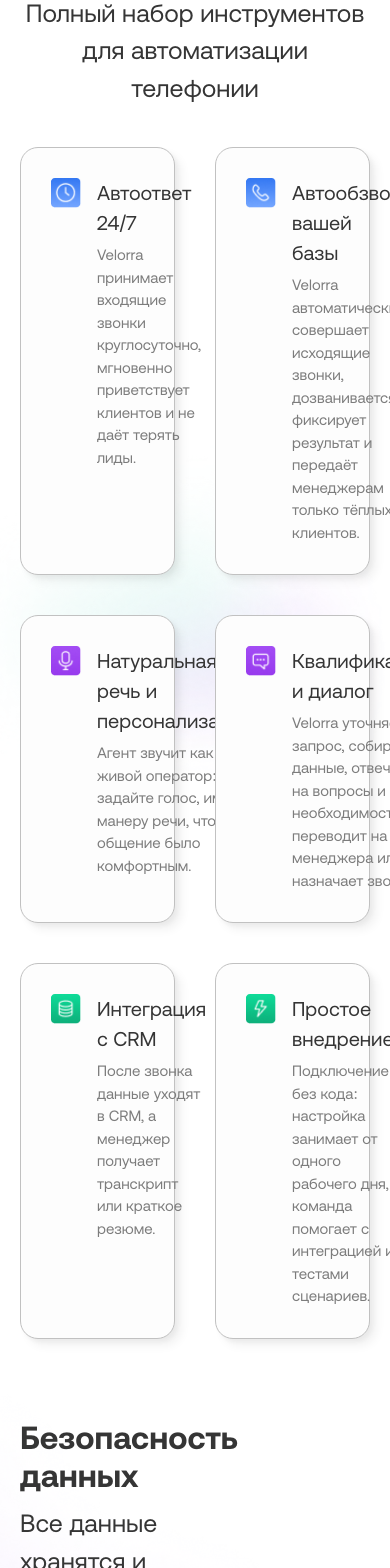
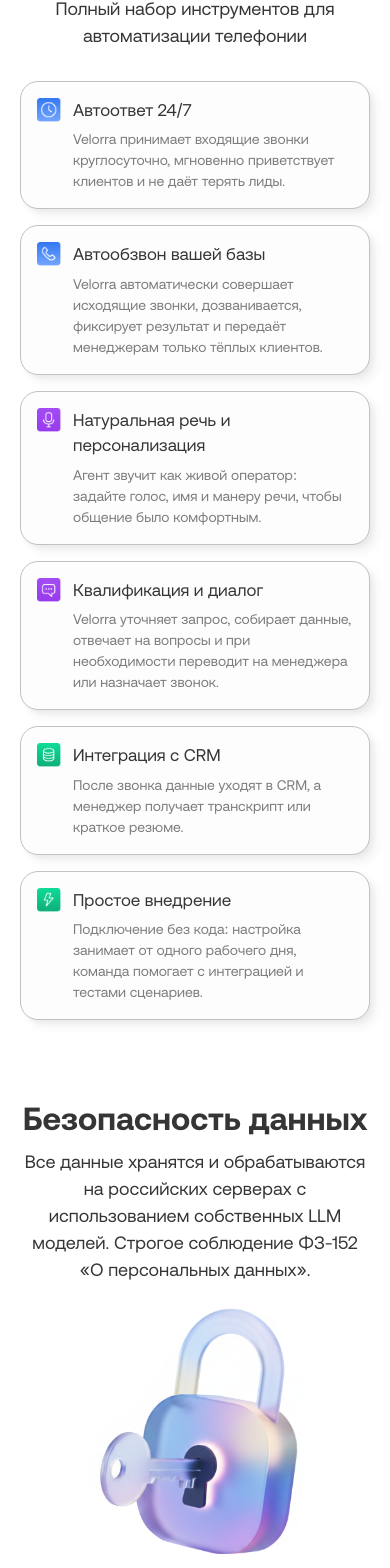
Before and after one commit to GRIZLI-RGB/velorra-landing, a Next.js app: page / in a window 390 px wide. Shown: the part 2620-4188 px from the top of the page. Built offline with nearby package versions, Linux system fonts and the light colour scheme.

Commit message:
Адаптив для DataSecurity, Features, PersonalAccount

```diff
--- a/components/landing/data-security.tsx
+++ b/components/landing/data-security.tsx
@@ -8,15 +8,15 @@ export default function DataSecurity({ className }: { className?: string }) {
 				src="/images/decor/left-data-security.png"
 				alt=""
 				aria-hidden="true"
-				className="pointer-events-none absolute top-1/2 left-[calc(50%-50vw)] -translate-y-1/2 select-none"
+				className="pointer-events-none absolute top-1/2 left-[calc(50%-50vw)] -translate-y-1/2 select-none max-[985px]:hidden"
 			/>
 
-			<div className="default-container relative z-10 flex gap-11 items-center">
+			<div className="default-container relative z-10 flex items-center gap-11 max-[985px]:flex-col max-[985px]:gap-6 max-[985px]:text-center">
 				<div className="max-w-[560px]">
-					<Title as="h2" align="left">
+					<Title as="h2" align="left" className="max-[985px]:text-center">
 						Безопасность данных
 					</Title>
-					<p className="text-[25px] mt-2.5">
+					<p className="mt-2.5 text-[25px] max-[985px]:text-[20px] max-md:text-[18px]">
 						Все данные хранятся и обрабатываются на российских
 						серверах с использованием собственных LLM моделей.
 						Строгое соблюдение ФЗ-152 «О персональных данных».
@@ -27,6 +27,7 @@ export default function DataSecurity({ className }: { className?: string }) {
 					alt=""
 					width={343}
 					height={385}
+					className="h-auto w-[343px] max-[985px]:w-[260px] max-md:w-[220px]"
 				/>
 			</div>
 		</section>
--- a/components/landing/features.tsx
+++ b/components/landing/features.tsx
@@ -47,20 +47,20 @@ export default function Features({ className }: { className?: string }) {
 				src="/images/decor/center-features.png"
 				alt=""
 				aria-hidden="true"
-				className="pointer-events-none absolute top-1/2 left-1/2 -translate-x-1/2 -translate-y-1/2 select-none"
+				className="pointer-events-none absolute top-1/2 left-1/2 -translate-x-1/2 -translate-y-1/2 select-none max-[985px]:opacity-70 max-md:hidden"
 			/>
 
 			<div className="default-container relative z-10">
 				<div className="flex-middle flex-col">
 					<Title>Ключевые возможности</Title>
-					<p className="mt-2.5 mb-10 text-[25px] max-w-[365px] text-center">
+					<p className="mt-2.5 mb-10 max-w-[365px] text-center text-[25px] max-[985px]:mb-8 max-[985px]:text-[20px] max-md:text-[18px]">
 						Полный набор инструментов для автоматизации телефонии
 					</p>
-					<div className="grid grid-cols-2 gap-10 w-full">
+					<div className="grid w-full grid-cols-2 gap-10 max-[985px]:grid-cols-1 max-[985px]:gap-6 max-md:gap-4">
 						{FEATURES.map((feature) => (
 							<div
 								key={feature.title}
-								className="rounded-[18px] bg-[#FDFDFD] border border-[#C1C1C1] p-[30px] flex items-start gap-4"
+								className="flex items-start gap-4 rounded-[18px] border border-[#C1C1C1] bg-[#FDFDFD] p-[30px] max-[985px]:gap-3 max-[985px]:p-6 max-md:p-4"
 								style={{
 									boxShadow:
 										"3px 3px 4px 0 rgba(0, 0, 0, 0.04), 7px 7px 10px 0 rgba(0, 0, 0, 0.05)",
@@ -69,13 +69,13 @@ export default function Features({ className }: { className?: string }) {
 								<img
 									src={feature.icon}
 									alt=""
-									className="w-[30px] h-[30px] shrink-0"
+									className="h-[30px] w-[30px] shrink-0 max-[985px]:h-7 max-[985px]:w-7 max-md:h-6 max-md:w-6"
 								/>
 								<div>
-									<h3 className="text-[20px]">
+									<h3 className="text-[20px] max-[985px]:text-[18px] max-md:text-[17px]">
 										{feature.title}
 									</h3>
-									<p className="text-[15px] text-[#7C7C7C] mt-1.5 max-w-[340px]">
+									<p className="mt-1.5 max-w-[340px] text-[15px] text-[#7C7C7C] max-md:text-[14px]">
 										{feature.description}
 									</p>
 								</div>
--- a/components/landing/personal-account.tsx
+++ b/components/landing/personal-account.tsx
@@ -32,7 +32,7 @@ export default function PersonalAccount({ className }: { className?: string }) {
           <Title className="max-w-[560px]">
             Единый кабинет управления ИИ-агентами
           </Title>
-          <p className="mt-5 mb-10 max-w-[600px] text-[20px] text-center">
+          <p className="mt-5 mb-10 max-w-[600px] text-center text-[20px] max-[985px]:mt-3 max-[985px]:mb-6 max-[985px]:text-[18px] max-md:text-[16px]">
             Все ваши ИИ-агенты — в одном месте: по направлениям бизнеса,
             статусам подписки и номерам. Создавайте новых агентов и управляйте
             подпиской в пару кликов.
@@ -42,14 +42,14 @@ export default function PersonalAccount({ className }: { className?: string }) {
             <button
               onClick={prev}
               aria-label="Предыдущий слайд"
-              className="absolute left-3 z-10 flex h-9 w-9 shrink-0 cursor-pointer items-center justify-center min-[1169px]:-left-16 min-[1169px]:h-10 min-[1169px]:w-10 max-[768px]:h-8 max-[768px]:w-8"
+              className="absolute left-3 z-10 flex h-9 w-9 shrink-0 cursor-pointer items-center justify-center min-[1169px]:-left-16 min-[1169px]:h-10 min-[1169px]:w-10 max-[985px]:left-2 max-[985px]:h-8 max-[985px]:w-8 max-md:h-7 max-md:w-7"
             >
               <Image
                 src="/images/personal-account/slider/arrow-left.svg"
                 alt=""
                 width={11}
                 height={32}
-                className="h-8 w-auto max-[768px]:h-6"
+                className="h-8 w-auto max-[985px]:h-6 max-md:h-5"
               />
             </button>
 
@@ -75,19 +75,19 @@ export default function PersonalAccount({ className }: { className?: string }) {
             <button
               onClick={next}
               aria-label="Следующий слайд"
-              className="absolute right-3 z-10 flex h-9 w-9 shrink-0 cursor-pointer items-center justify-center min-[1169px]:-right-16 min-[1169px]:h-10 min-[1169px]:w-10 max-[768px]:h-8 max-[768px]:w-8"
+              className="absolute right-3 z-10 flex h-9 w-9 shrink-0 cursor-pointer items-center justify-center min-[1169px]:-right-16 min-[1169px]:h-10 min-[1169px]:w-10 max-[985px]:right-2 max-[985px]:h-8 max-[985px]:w-8 max-md:h-7 max-md:w-7"
             >
               <Image
                 src="/images/personal-account/slider/arrow-right.svg"
                 alt=""
                 width={11}
                 height={32}
-                className="h-8 w-auto max-[768px]:h-6"
+                className="h-8 w-auto max-[985px]:h-6 max-md:h-5"
               />
             </button>
           </div>
 
-          <p className="mt-5 mb-7 text-center text-[20px]">
+          <p className="mt-5 mb-7 text-center text-[20px] max-[985px]:mt-4 max-[985px]:mb-6 max-[985px]:text-[18px] max-md:text-[16px]">
             Зарегистрируйтесь в Velorra
             <br />и создайте первого ИИ-агента уже сегодня
           </p>
```
